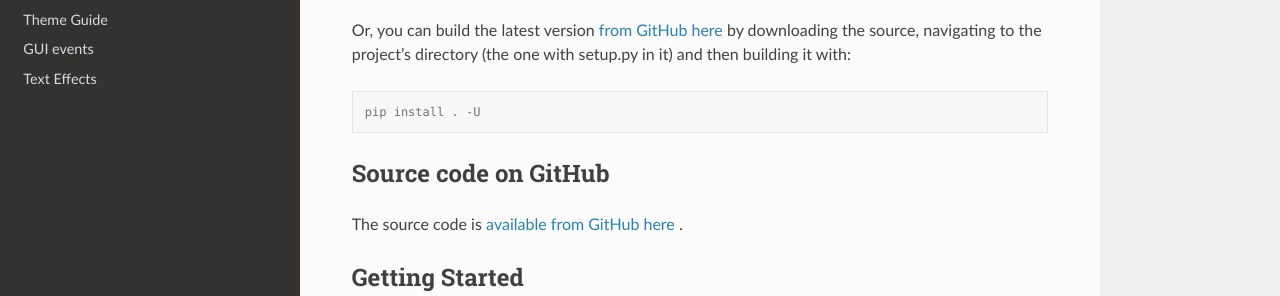
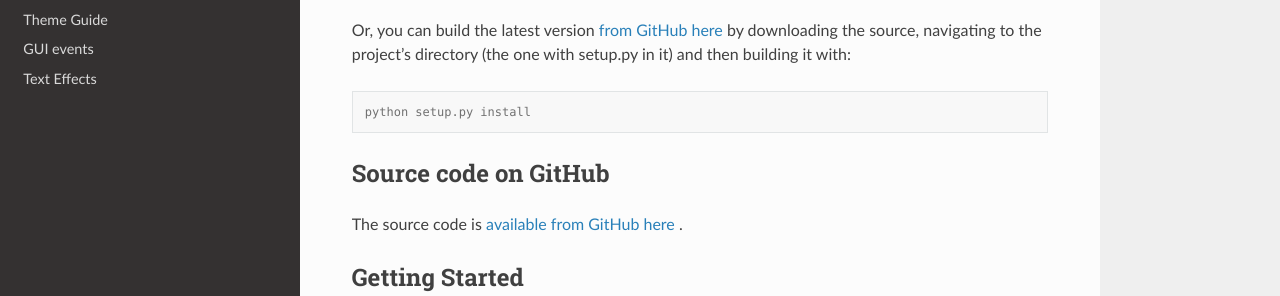
Before and after one commit to MyreMylar/pygame_gui, a Sphinx documentation site: the page built from docs/source/index.rst, in a window 1280 px wide and 900 px high, scrolled down 573 px. Shown: the part 155-451 px from the top of the window. Built offline with Sphinx 7.4.7 and the Read the Docs theme 2.0.0, drawn with Linux system fonts in a browser that asks for light colours; pages that are not in the unit, such as notebooks, are missing from menus.

Commit message:
- Changing recommended build command for building from source

```diff
--- a/docs/source/index.rst
+++ b/docs/source/index.rst
@@ -42,7 +42,7 @@ source, navigating to the project's directory (the one with setup.py in it) and
 
 .. code-block:: console
 
-    pip install . -U
+    python setup.py install
 
 
 Source code on GitHub
```
